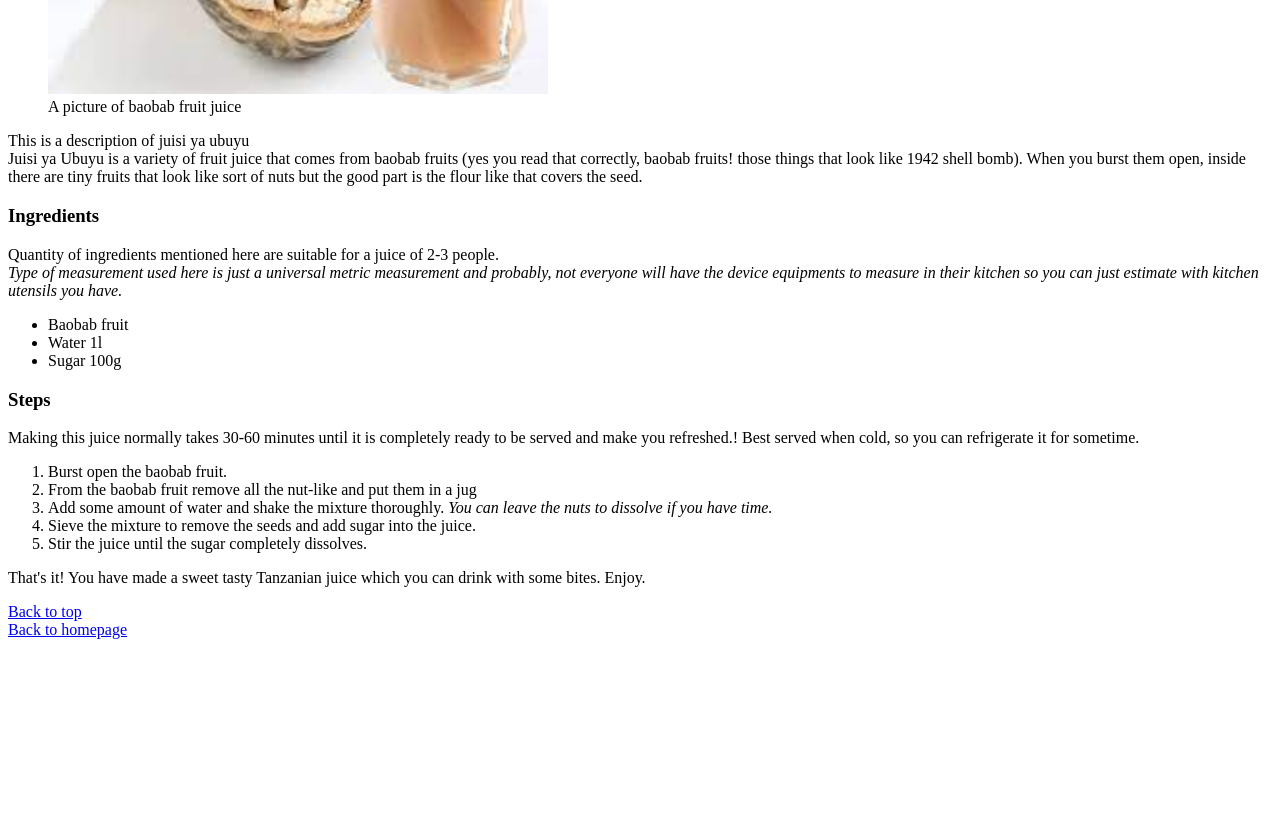
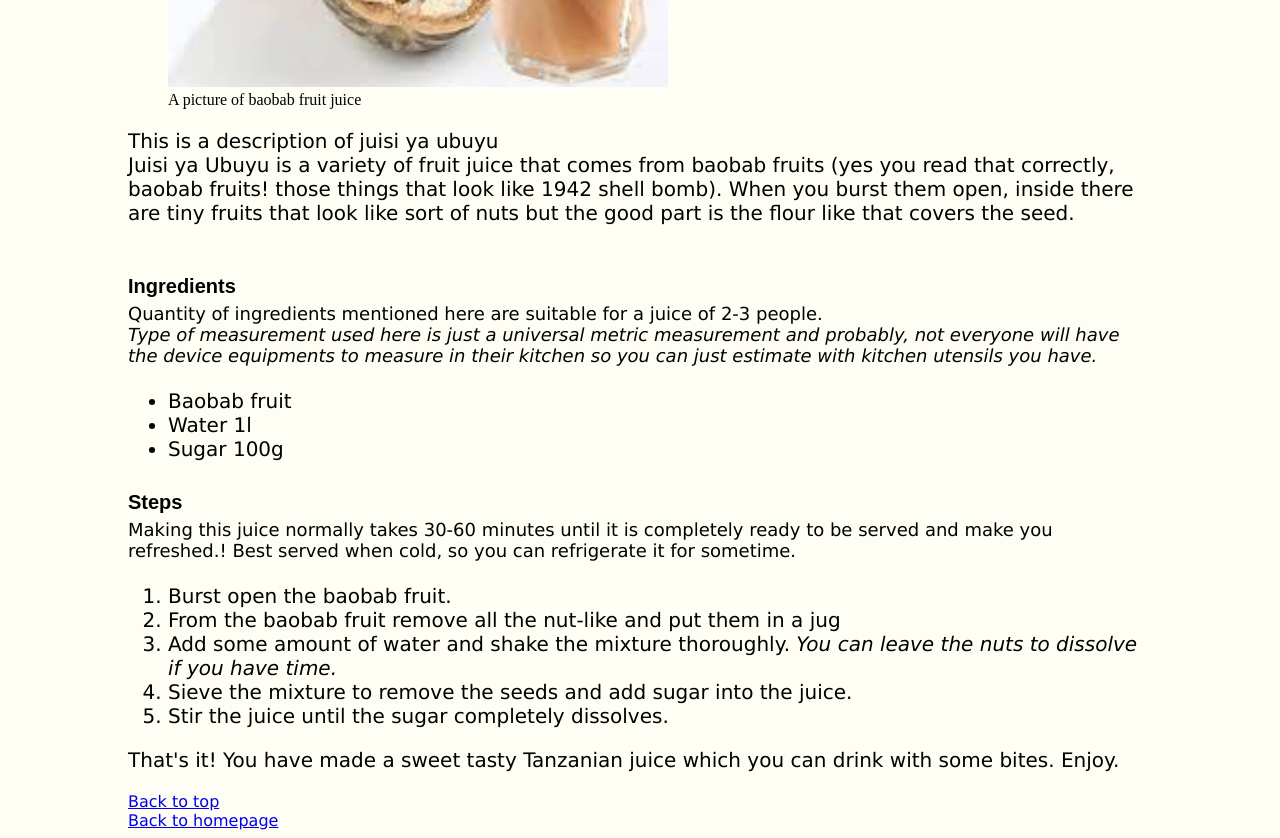
Before and after one commit to KelvinMvungi/odin-recipes, a plain HTML site: page recipes/juisi_ya_ubuyu.html in a window 1280 px wide. Shown: the part 360-1198 px from the top of the page. Before the commit the page ends 1007 px from the top, so only its background shows below. Drawn offline with Linux system fonts and the light colour scheme.

Commit message:
Modify juisi_ya_ubuyu.hml and add styles on it

```diff
--- /dev/null
+++ b/recipes/juisi-ya-ubuyu.css
@@ -0,0 +1,54 @@
+body {
+    margin-right: auto;
+    margin-left: auto;
+    background-color: rgb(255, 254, 244);
+    width: 80%;
+}
+
+h1 {
+   font-family: Arial, Helvetica, sans-serif;
+   font-size: 42px;
+   margin-top: 0;
+   margin-bottom: 10px;
+}
+
+h3 {
+    font-size: 20px;
+    font-family: Arial, Helvetica, sans-serif;
+    margin: 0;
+    padding-top: 30px;
+}
+
+p {
+    font-family: Verdana, Geneva, Tahoma, sans-serif;
+    font-size: 20px;
+}
+
+.tips {
+    margin-top: 5px;
+    font-size: 18px;
+}
+ul {
+    margin: 0;
+    padding-top: 5px;
+}
+
+ul li {
+    font-family: Verdana, Geneva, Tahoma, sans-serif;
+    font-size: 20px;
+}
+
+ol {
+    margin: 0;
+    padding-top: 5px;
+}
+
+ol li {
+    font-family: Verdana, Geneva, Tahoma, sans-serif;
+    font-size: 20px;
+}
+
+.nav {
+    font-family: Verdana, Geneva, Tahoma, sans-serif;
+    font-size: 16px;
+}
--- a/recipes/juisi_ya_ubuyu.html
+++ b/recipes/juisi_ya_ubuyu.html
@@ -5,6 +5,9 @@
     <meta http-equiv="X-UA-Compatible" content="IE=edge">
     <meta name="viewport" content="width=device-width, initial-scale=1.0">
     <title>Juisi ya ubuyu</title>
+    <link rel="icon" type="image/x-icon" href="./images/favicon.ico">
+    <link rel="stylesheet" href="juisi-ya-ubuyu.css">
+
 </head>
 <body>
     <h1>Juisi ya Ubuyu (Baobab Fruit Juice)</h1>
@@ -15,7 +18,7 @@
 
     <p>This is a description of juisi ya ubuyu <br> Juisi ya Ubuyu is a variety of fruit juice that comes from baobab fruits (yes you read that correctly, baobab fruits! those things that look like 1942 shell bomb). When you burst them open, inside there are tiny fruits that look like sort of nuts but the good part is the flour like that covers the seed. </p>
     <h3>Ingredients</h3>
-    <p>Quantity of ingredients mentioned here are suitable for a juice of 2-3 people. <br>
+    <p class="tips">Quantity of ingredients mentioned here are suitable for a juice of 2-3 people. <br>
     <em>Type of measurement used here is just a universal metric measurement and probably, not everyone will have the device equipments to measure in their kitchen so you can just estimate with kitchen utensils you have.</em></p>
     <ul>
         <li>Baobab fruit</li>
@@ -23,7 +26,7 @@
         <li>Sugar 100g</li>
     </ul>
     <h3>Steps</h3>
-    <p>Making this juice normally takes 30-60 minutes until it is completely ready to be served and make you refreshed.! Best served when cold, so you can refrigerate it for sometime.</p>
+    <p class="tips">Making this juice normally takes 30-60 minutes until it is completely ready to be served and make you refreshed.! Best served when cold, so you can refrigerate it for sometime.</p>
     <ol>
         <li>Burst open the baobab fruit.</li>
         <li>From the baobab fruit remove all the nut-like and put them in a jug</li>
@@ -32,7 +35,7 @@
         <li>Stir the juice until the sugar completely dissolves.</li>
     </ol>
     <p>That's it! You have made a sweet tasty Tanzanian juice which you can drink with some bites. Enjoy.</p>
-    <a href="#top">Back to top</a> <br>
-    <a href="../index.html">Back to homepage</a>
+    <a class="nav" href="#top">Back to top</a> <br>
+    <a class="nav" href="../index.html">Back to homepage</a>
 </body>
 </html>
```
